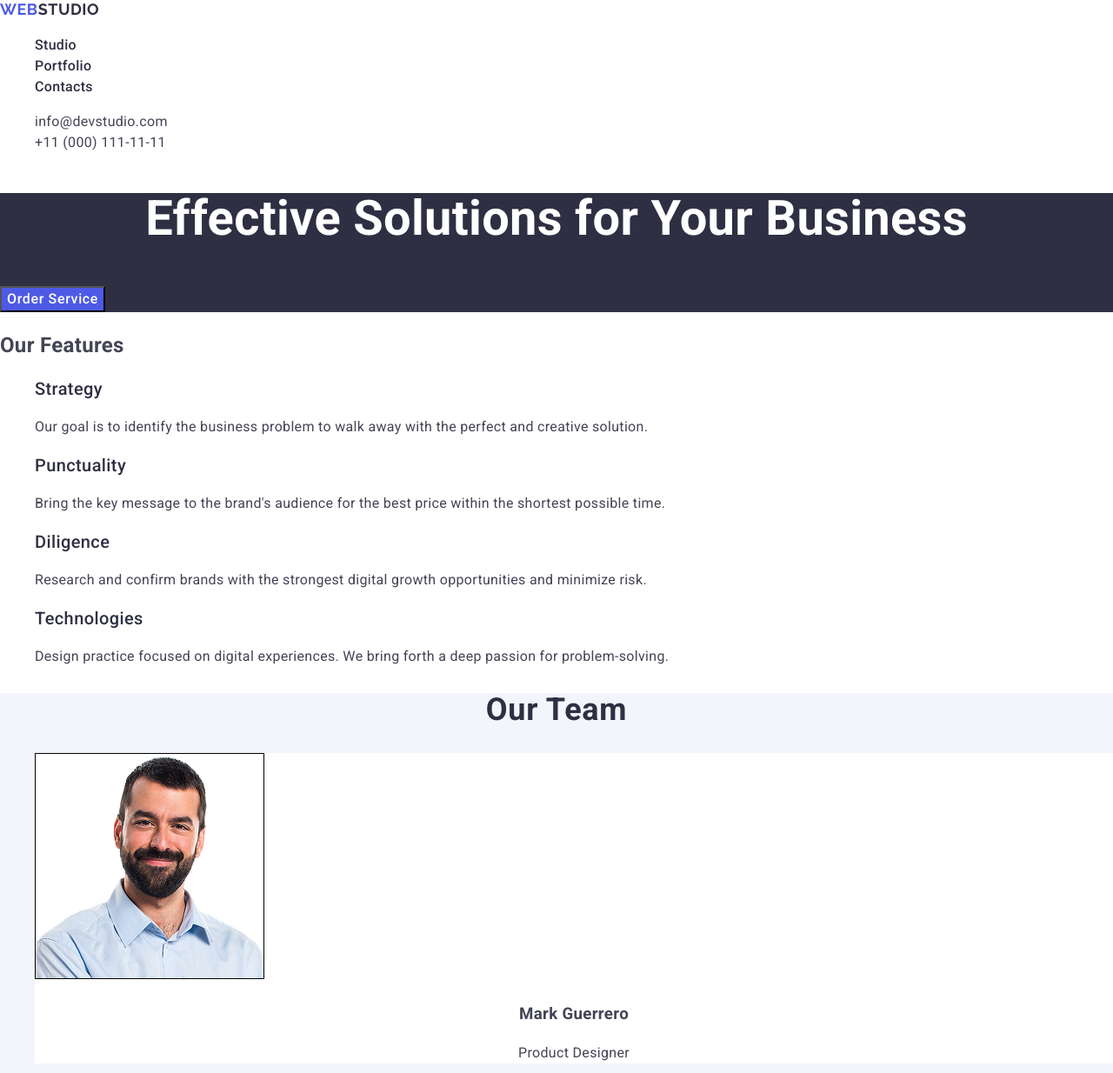
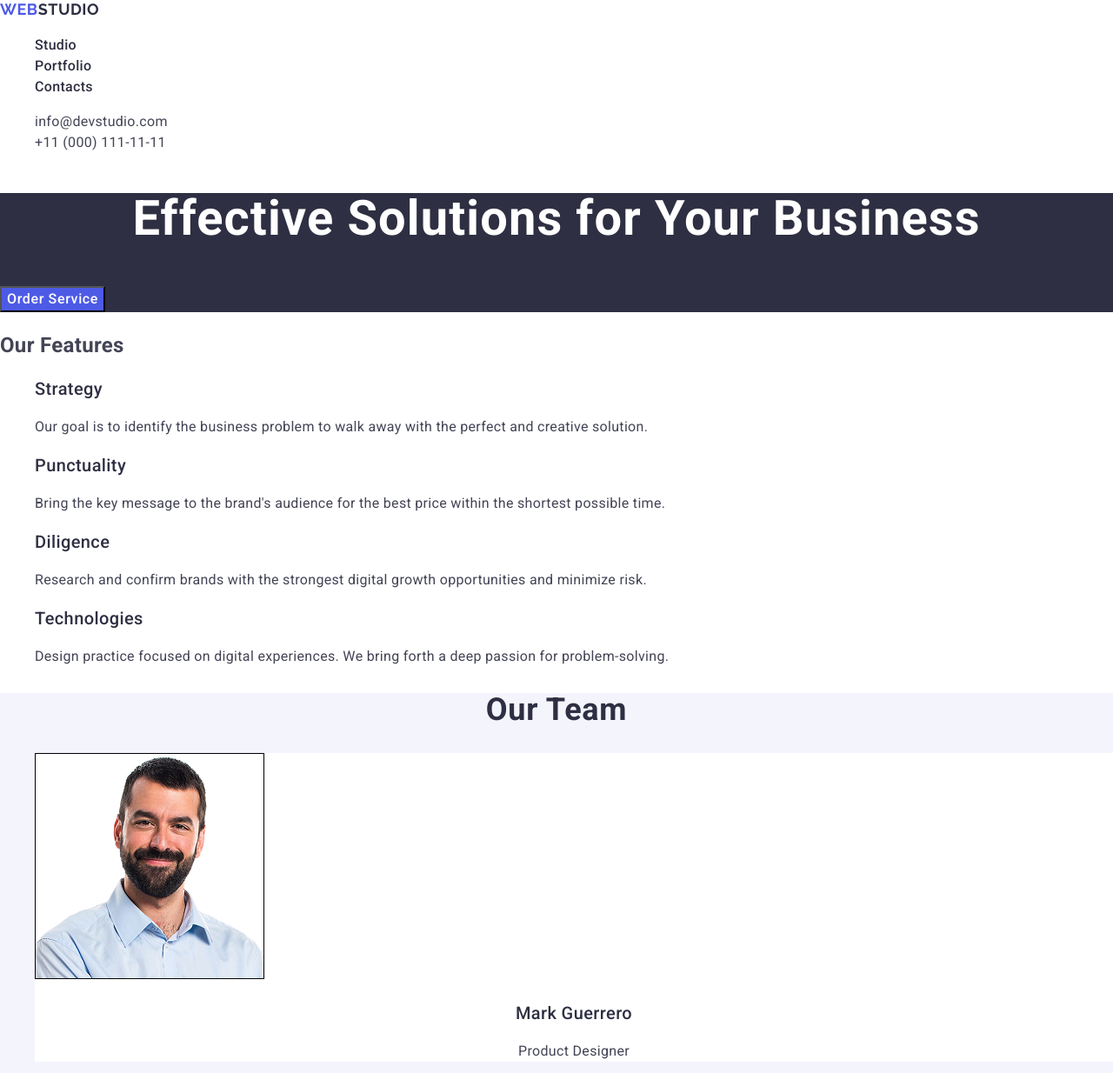
Before and after one commit to IliaShevchenko/goit-markup-hw-02, a plain HTML site: page index.html in a window 1280 px wide. Shown: the top 1234 px of the page at 87% size. Drawn offline with nearby package versions, Linux system fonts and the light colour scheme.

Commit message:
css update3

```diff
--- a/css/styles.css
+++ b/css/styles.css
@@ -37,6 +37,7 @@
     text-align: center;
     font-size: 56px;
     line-height: 1.07;
+    letter-spacing: 0.02em;
 }
 .order-button {
     color: #FFFFFF;
@@ -83,6 +84,8 @@
     text-transform: uppercase;
     font-weight: 700;
     text-decoration: none;
+    line-height: 1.17;
+    letter-spacing: 0.03em;
 }
 .links:hover,
 .links:focus {
--- a/index.html
+++ b/index.html
@@ -76,7 +76,7 @@
               height="260"
             >
             <div class="team-content">
-              <h3 >Mark Guerrero</h3>
+              <h3 class="title-thr">Mark Guerrero</h3>
             <p >Product Designer</p>
             </div>
           </li>
```
